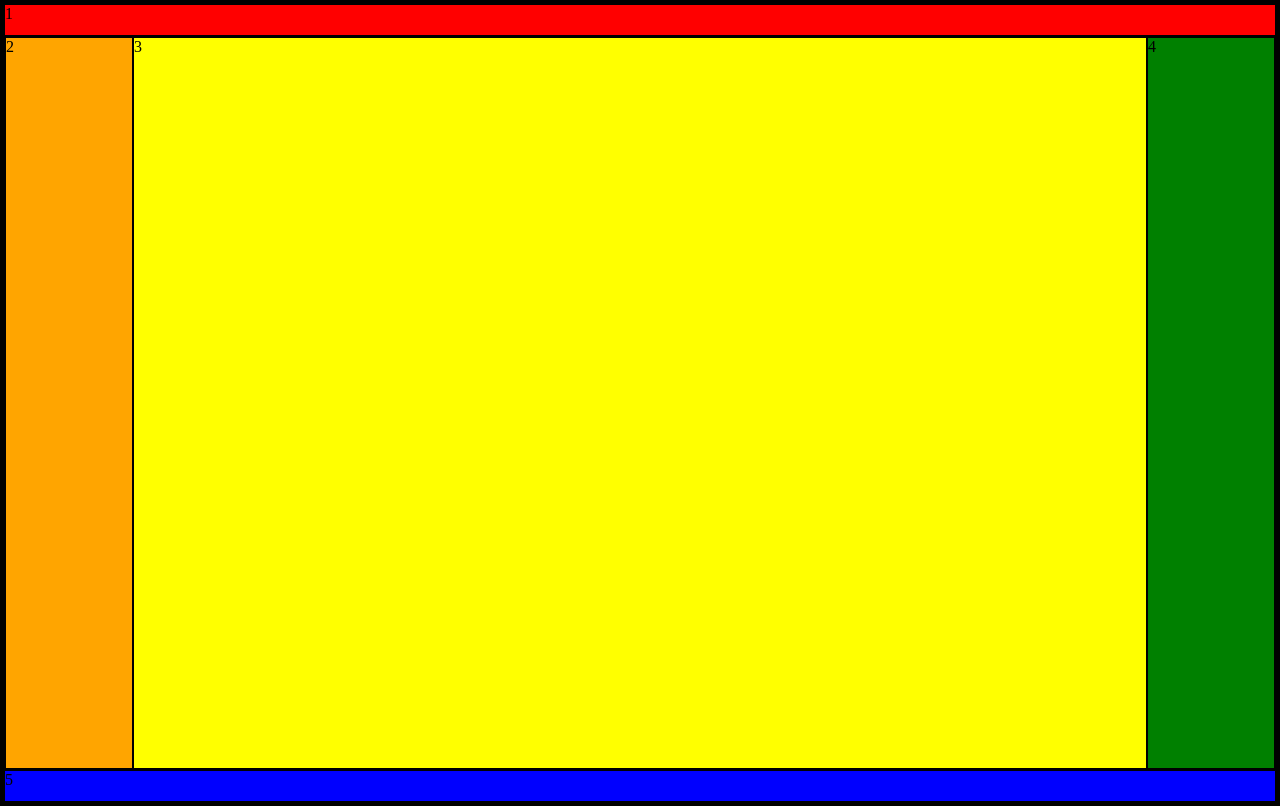
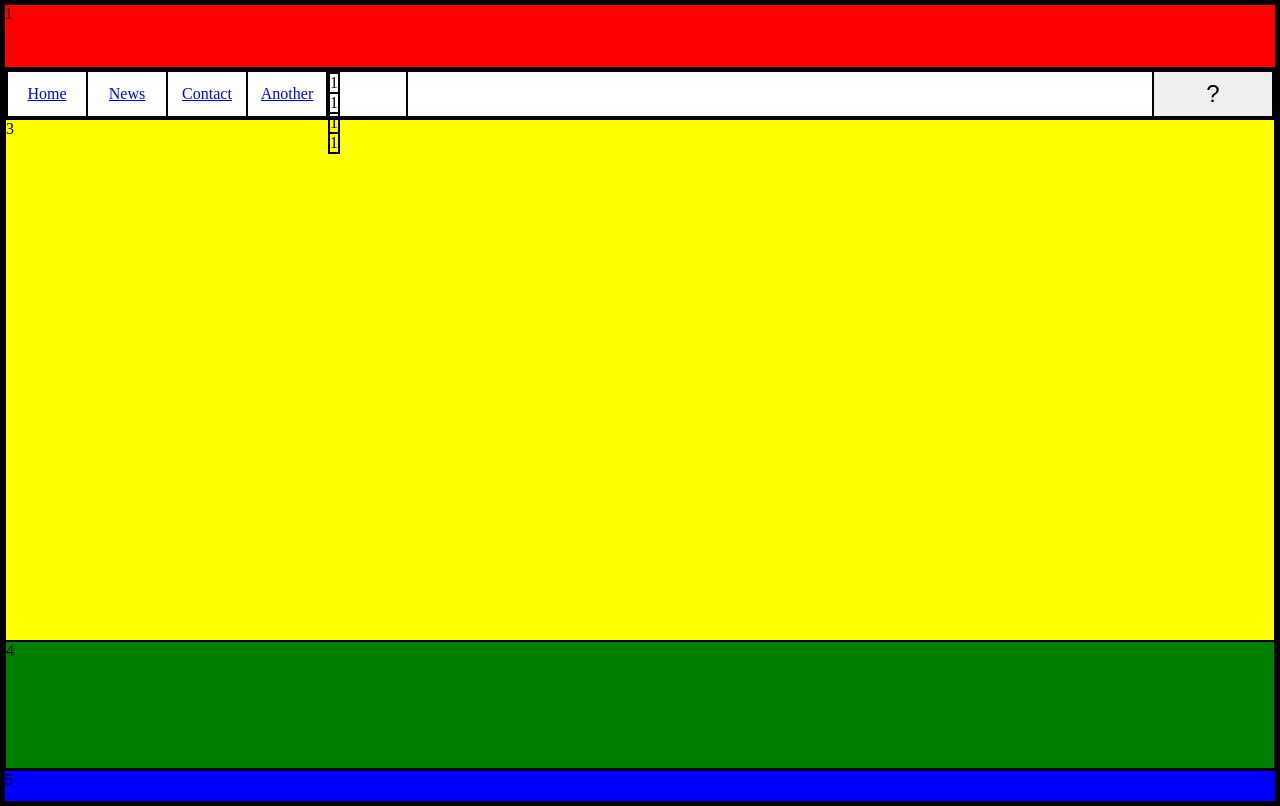
Before and after one commit to mtleonardjr/react-frontend-template-2, a React (Create React App) app: page / in a window 1280 px wide. Built offline with nearby package versions, Linux system fonts and the light colour scheme.

Commit message:
worked on dropdown

```diff
--- a/src/components/Layout2.css
+++ b/src/components/Layout2.css
@@ -19,7 +19,7 @@
 .one {
   background-color: red;
   grid-column: 1/4;
-  min-height: 2em;
+  min-height: 4em;
 }
 
 .two {
@@ -40,14 +40,3 @@
   grid-column: 1/4;
   min-height: 2em;
 }
-
-@media screen and (min-width: 576px) {
-  .flex-container {
-    flex-direction: row;
-  }
-
-  .two,
-  .four {
-    flex: 0 0 10vw;
-  }
-}
--- a/src/components/Layout2.js
+++ b/src/components/Layout2.js
@@ -1,12 +1,13 @@
 import React from 'react'
 import './Layout2.css'
+import Navbar from './Navbar'
 
 const HolyGrail = () => {
     return (
         <div className="container">
             <div className="one">1</div>
             <div className="flex-container">
-            <div className="two">2</div>
+            <Navbar />
             <div className="three">3</div>
             <div className="four">4</div>
             </div>
--- a/src/components/Navbar.css
+++ b/src/components/Navbar.css
@@ -12,6 +12,7 @@
   justify-content: center;
   min-width: 5em;
   align-items: center;
+  position: relative;
 }
 .news,
 .contact,
@@ -30,6 +31,17 @@
 .about-button {
   font-size: x-large;
   max-width: 5em;
+}
+
+.drop-down {
+  display: block;
+  text-align: center;
+}
+
+.drop-down-content {
+  display: flex;
+  flex-direction: column;
+  position: absolute;
 }
 
 @media only screen and (min-width: 550px) {
--- a/src/components/Navbar.js
+++ b/src/components/Navbar.js
@@ -3,14 +3,27 @@ import './Navbar.css'
 
 const Navbar = () => {
     return (
-        <div class="navbar" id="myTopnav">
-            <button class="icon">&#9776;</button>
-            <a href="#home" class="active">Home</a>
-            <a href="#news" class="news">News</a>
-            <a href="#contact" class="contact">Contact</a>
-            <a href="#another" class="another">Another</a>
-            <div class="invs-block"></div>
-            <button class="about-button">&#63;</button>
+        <div>
+            <div className="navbar">
+                <button className="icon">&#9776;</button>
+                <a href="#home" className="active">Home</a>
+                <a href="#news" className="news">News</a>
+                <a href="#contact" className="contact">Contact</a>
+                <a href="#another" className="another">Another</a>
+                <div className='drop-down'>
+                    <button className="icon">&#9776;</button>
+                    <div className='drop-down-content'>
+                        <a>1</a>
+                        <a>1</a>
+                        <a>1</a>
+                        <a>1</a>
+                    </div>
+                </div>
+                <div className="invs-block"></div>
+                <button className="about-button">&#63;</button>
+            </div>
+
+
         </div>
     )
 }
```
